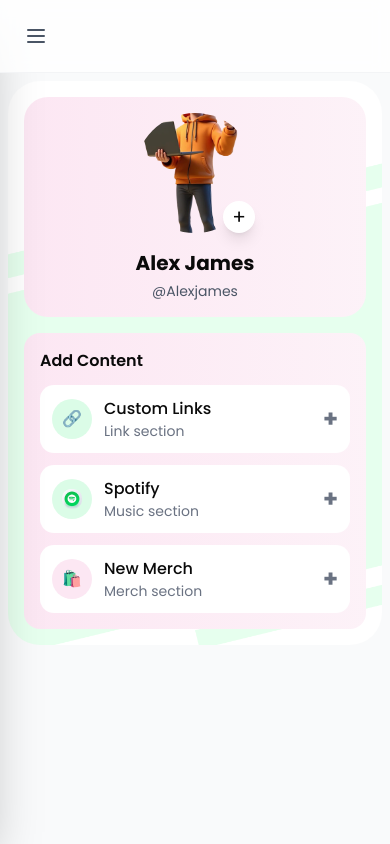
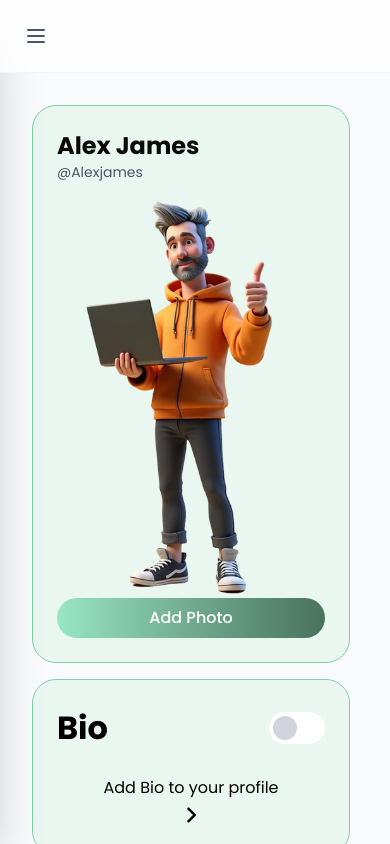
Before and after one commit to FMunir321/biogram, a React (Vite) app: page /edit-profile in a window 390 px wide. Built offline with nearby package versions, Linux system fonts and the light colour scheme; a web font is replaced by a local one.

Commit message:
fix edit profile mobile screen issue

```diff
--- a/src/pages/EditProfile.tsx
+++ b/src/pages/EditProfile.tsx
@@ -69,7 +69,7 @@ const EditProfile = () => {
   return (
     <div className="w-full max-w-[1300px] mx-auto p-2">
       {/* Mobile View */}
-      <div className="block md:hidden">
+      <div className="hidden">
         <div
           className="bg-white rounded-[32px] p-4"
           style={{
@@ -171,18 +171,18 @@ const EditProfile = () => {
 
       {/* Desktop View */}
       <div
-        className="hidden md:block  rounded-[32px] p-6"
+        className="rounded-[32px] p-6"
         style={{
           backgroundImage: `url(${bground})`,
           backgroundSize: "cover",
           backgroundRepeat: "no-repeat",
         }}
       >
-
         <div className="flex flex-col lg:flex-row lg:gap-5 2xl:gap-20 w-full">
           {/* Left Side - Profile Image */}
           {/* add this css below div for scroll bar  max-h-[calc(100vh-48px)] */}
-          <div className="flex flex-col gap-4 w-[500px] h-full max-h-[calc(100vh-48px)]  overflow-y-auto pr-2">
+          <div className="flex flex-col gap-4 md:w-[500px] h-auto md:h-full md:max-h-[calc(100vh-48px)] md:overflow-y-auto pr-2">
+
             {/* Add photo card */}
             <div className="bg-[#dff3e9]/60 border-1 rounded-[24px] border-[#7ecfa7]">
               <div className="rounded-[24px] p-6">
@@ -568,7 +568,7 @@ const EditProfile = () => {
           </div>
 
           {/* Right Side - Add Content */}
-          <div className="flex-1 pb-6 overflow-y-auto h-full">
+          <div className="flex-1 pb-6 h-auto md:max-h-[calc(100vh-48px)] md:overflow-y-auto">
             <h2 className="text-xl font-semibold mb-4">Add Content</h2>
             <p className="text-gray-600 text-sm mb-6">
               Interact with the menu elements below. Let's first create
```
